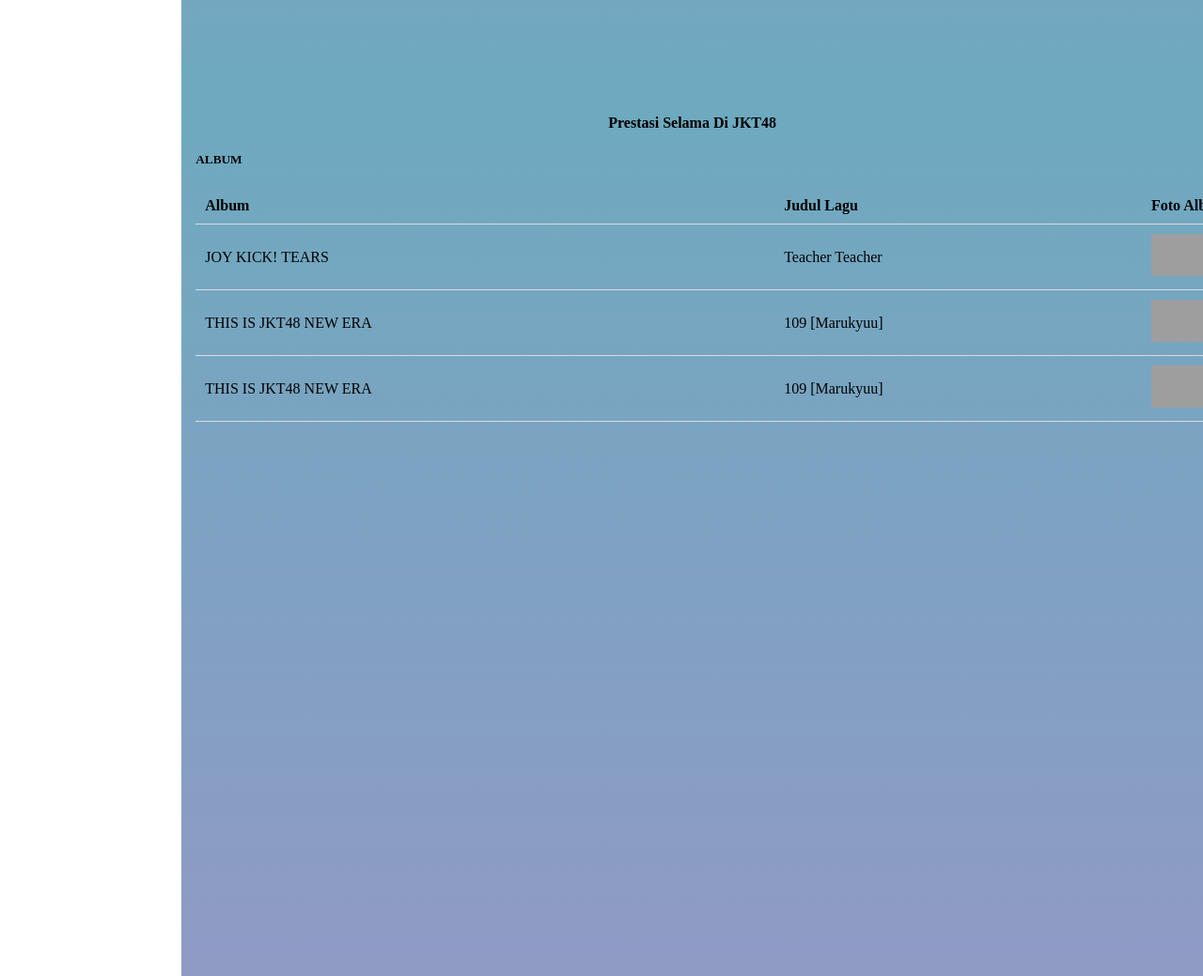
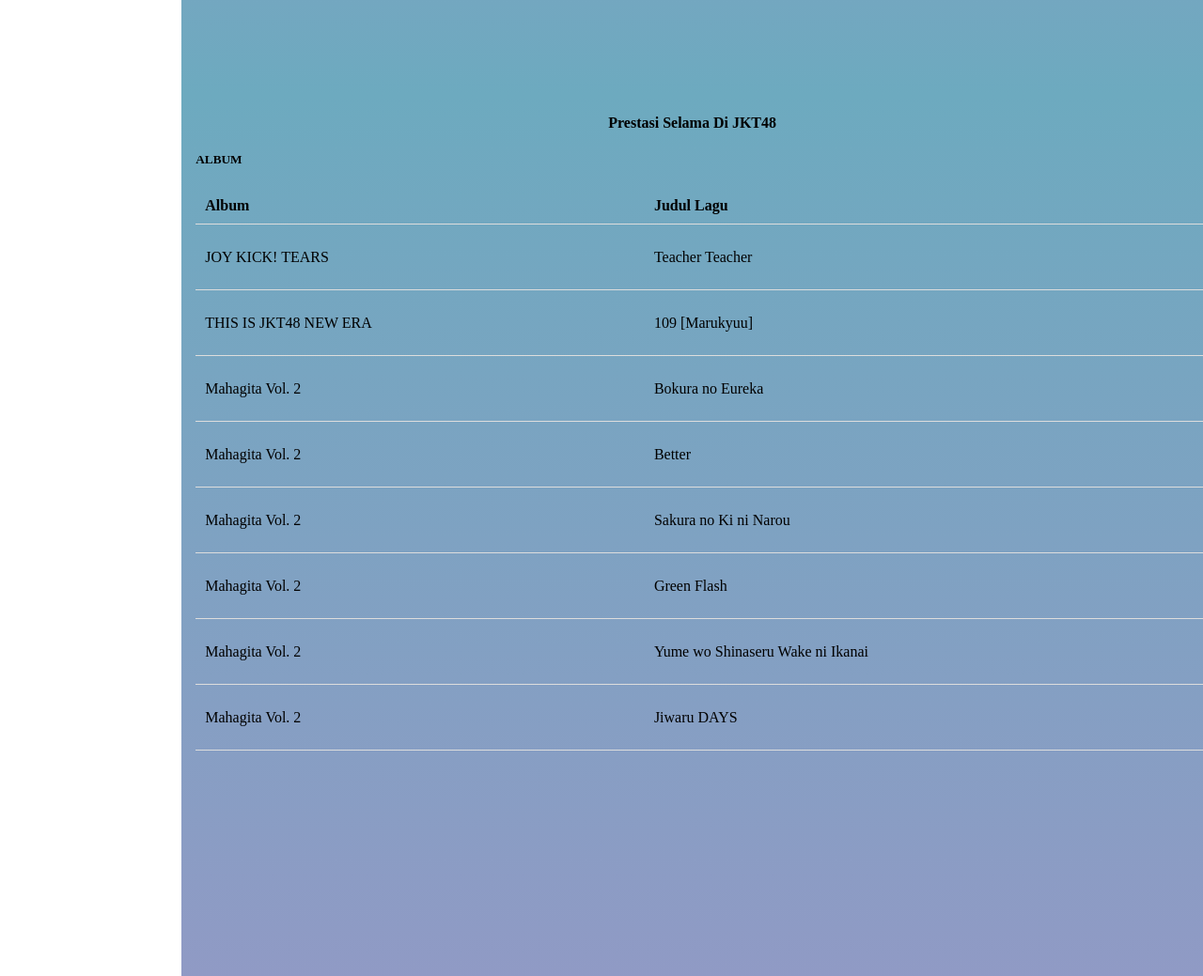
Before and after one commit to bernadustoro/platform, a PHP site: page /latihan2.html in a window 1280 px wide. Shown: the part 1789-2828 px from the top of the page at 94% size. Run offline with PHP 8.4, Linux system fonts and the light colour scheme; some libraries are stand-ins or nearby versions; grey boxes are pictures that could not be loaded.

Commit message:
hasil akhir

```diff
--- a/latihan2/latihan2.css
+++ b/latihan2/latihan2.css
@@ -271,8 +271,23 @@ td {
     }
 }
 
+.contpre table tr:hover td {
+    background-color: rgba(22, 40, 52, 0.3)
+}
+
 .contgal {
     width: 100%;
-    height: 30cm;
-    background: linear-gradient(to bottom, #78235c, #7e488e);
+    height: 38cm;
+    background: linear-gradient(to bottom, #b38acb, #6daabf);
 }
+
+.contgal .img {
+    width: 10cm;
+    height: 12cm;
+    padding: 10px;
+    border-radius: 11%;
+    -webkit-border-radius: 11%;
+    -moz-border-radius: 11%;
+    -ms-border-radius: 11%;
+    -o-border-radius: 11%;
+}
--- a/latihan2/latihan2.html
+++ b/latihan2/latihan2.html
@@ -101,9 +101,39 @@
                     </tr>
 
                     <tr>
-                        <td> THIS IS JKT48 NEW ERA </td>
-                        <td> 109 [Marukyuu] </td>
-                        <td><img src="https://static.wikia.nocookie.net/akb48/images/4/4c/JKT48_THIS_IS_JKT48_NEW_ERA_Album_Cover.jpg/revision/latest?cb=20230314072324" alt="THIS IS JKT48 NEW ERA"></td>
+                        <td> Mahagita Vol. 2 </td>
+                        <td> Bokura no Eureka </td>
+                        <td><img src="https://static.wikia.nocookie.net/akb48/images/6/6a/JKT48_Mahagita_Vol._2_Digital_Album_Cover.jpg/revision/latest/scale-to-width-down/200?cb=20231026145421" alt="Mahagita Vol. 2"></td>
+                    </tr>
+
+                    <tr>
+                        <td> Mahagita Vol. 2 </td>
+                        <td> Better </td>
+                        <td><img src="https://static.wikia.nocookie.net/akb48/images/6/6a/JKT48_Mahagita_Vol._2_Digital_Album_Cover.jpg/revision/latest/scale-to-width-down/200?cb=20231026145421" alt="Mahagita Vol. 2"></td>
+                    </tr>
+
+                    <tr>
+                        <td> Mahagita Vol. 2 </td>
+                        <td> Sakura no Ki ni Narou </td>
+                        <td><img src="https://static.wikia.nocookie.net/akb48/images/6/6a/JKT48_Mahagita_Vol._2_Digital_Album_Cover.jpg/revision/latest/scale-to-width-down/200?cb=20231026145421" alt="Mahagita Vol. 2"></td>
+                    </tr>
+
+                    <tr>
+                        <td> Mahagita Vol. 2 </td>
+                        <td> Green Flash </td>
+                        <td><img src="https://static.wikia.nocookie.net/akb48/images/6/6a/JKT48_Mahagita_Vol._2_Digital_Album_Cover.jpg/revision/latest/scale-to-width-down/200?cb=20231026145421" alt="Mahagita Vol. 2"></td>
+                    </tr>
+
+                    <tr>
+                        <td> Mahagita Vol. 2 </td>
+                        <td> Yume wo Shinaseru Wake ni Ikanai </td>
+                        <td><img src="https://static.wikia.nocookie.net/akb48/images/6/6a/JKT48_Mahagita_Vol._2_Digital_Album_Cover.jpg/revision/latest/scale-to-width-down/200?cb=20231026145421" alt="Mahagita Vol. 2"></td>
+                    </tr>
+
+                    <tr>
+                        <td> Mahagita Vol. 2 </td>
+                        <td> Jiwaru DAYS </td>
+                        <td><img src="https://static.wikia.nocookie.net/akb48/images/6/6a/JKT48_Mahagita_Vol._2_Digital_Album_Cover.jpg/revision/latest/scale-to-width-down/200?cb=20231026145421" alt="Mahagita Vol. 2"></td>
                     </tr>
                 </table>
             </div>
@@ -111,7 +141,15 @@
 
         <section id="Galeri">
             <div class="contgal">
-                <p></p>
+                <img src="https://i.pinimg.com/474x/e6/67/c8/e667c8cea93054bb349ddbb68aa95e1c.jpg" alt="" class="img">
+                <img src="https://i.pinimg.com/474x/e2/0c/7c/e20c7cbac7084bc566a27208d834242e.jpg" alt="" class="img">
+                <img src="https://i.pinimg.com/474x/8a/f7/ee/8af7ee4bdb99f4db4f364946ada59d18.jpg" alt="" class="img">
+                <img src="https://i.pinimg.com/236x/2d/ba/1d/2dba1d577bc9ed114933054610996181.jpg" alt="" class="img">
+                <img src="https://i.pinimg.com/236x/7f/8c/1c/7f8c1cf09cad8ab5ed8bb34b3bf7aa15.jpg" alt="" class="img">
+                <img src="https://i.pinimg.com/236x/85/b7/ad/85b7adc0583effb6d96c492f3378ac14.jpg" alt="" class="img">
+                <img src="https://i.pinimg.com/236x/5d/10/6a/5d106a7e05f7dab057fe7359b3526a2a.jpg" alt="" class="img">
+                <img src="https://i.pinimg.com/236x/a0/9b/c3/a09bc393ec5a570b6934f11c19fe1ec7.jpg" alt="" class="img">
+                <img src="../icon/chika1.jpeg" alt="" class="img">
             </div>
         </section>
 
```
